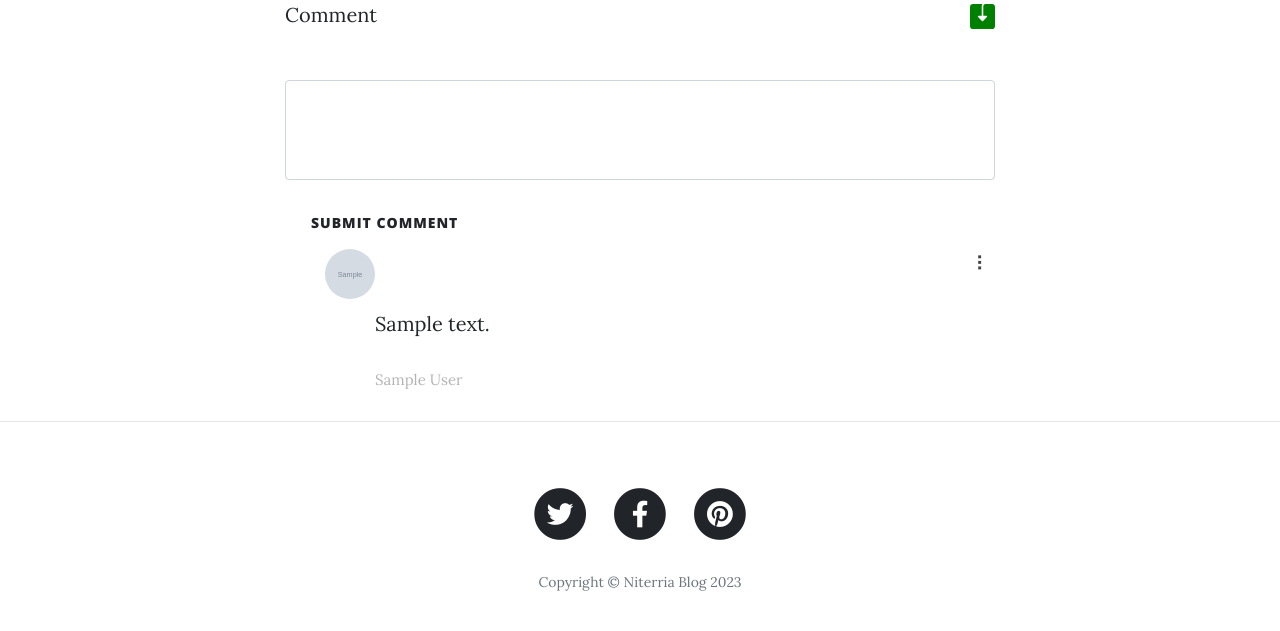
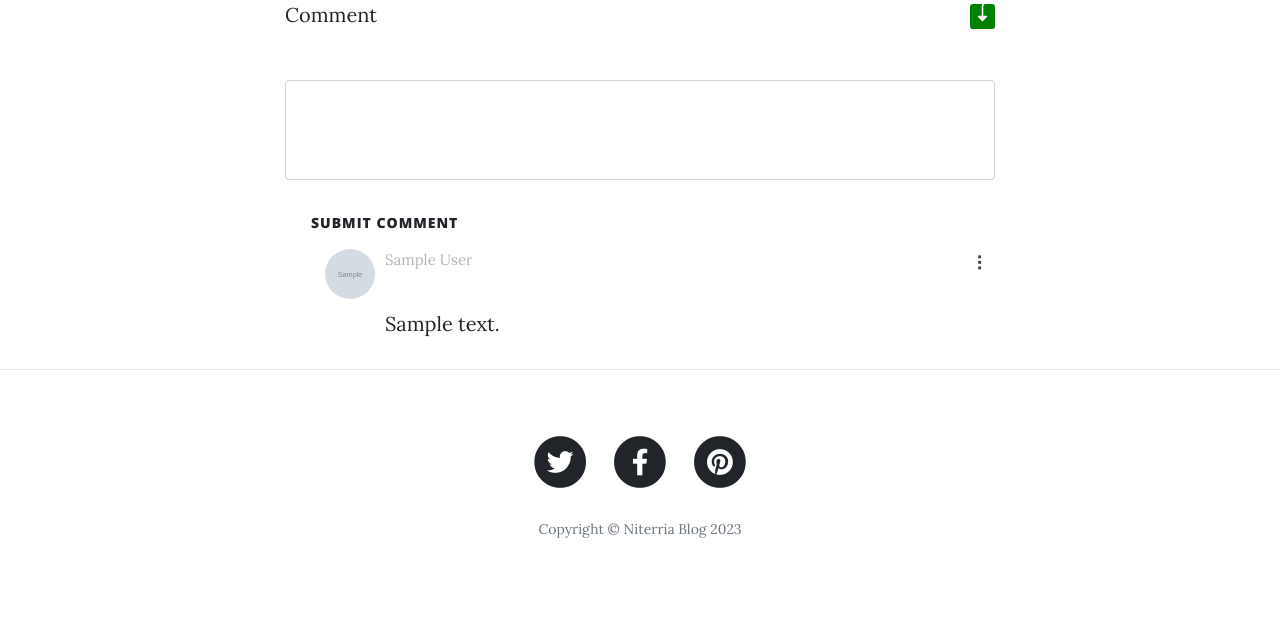
Before and after one commit to Ramonas-Nojus/Niterria-flask, a Flask app: page /post/1 in a window 1280 px wide. Shown: the part 919-1550 px from the top of the page. After the commit the page ends 1457 px from the top, so only its background shows below. Run offline with Flask 3, Linux system fonts and the light colour scheme; a user stored in the database is signed in; tables that the repository leaves empty hold one stand-in row (values such as "Sample post"); grey boxes marked "Sample" are stand-in pictures; some libraries are stand-ins or nearby versions.

Commit message:
add requirements

```diff
--- a/templates/post.html
+++ b/templates/post.html
@@ -88,6 +88,8 @@
                     </div>
                   {% if comment.author_id == current_user.id %}
                   <div class="menu-nav">
+                      <span class="date sub-text" style="color: #B4B4B4; font-size: 15px">{{ comment.comment_author.name }}</span>
+
                     <div class="menu-item"></div>
                     <div class="dropdown-container" tabindex="-1">
                       <div class="three-dots"></div>
@@ -96,15 +98,14 @@
                         <a href="{{ url_for('show_post', index=post.id, edit=comment.id) }} "><div>Edit</div></a>
                       </div>
                     </div>
-                  </div>
+                    </div>
                   {% endif %}
-                    <div class="commentText" style="padding-left: 50px;">
+                    <div class="commentText" style="padding-left: 60px;">
                         {% if edit_comment and comment.id == edit_comment_id %}
                          {{ wtf.quick_form(edit_form) }}
                         {% else %}
                             <p>{{ comment.text | safe }}</p>
                         {% endif %}
-                      <p class="date sub-text" style="color: #B4B4B4; font-size: 15px">{{ comment.comment_author.name }}</p>
                     </div>
               </ul>
           {% endfor %}
```
Also changed, not shown: 1 other file.
